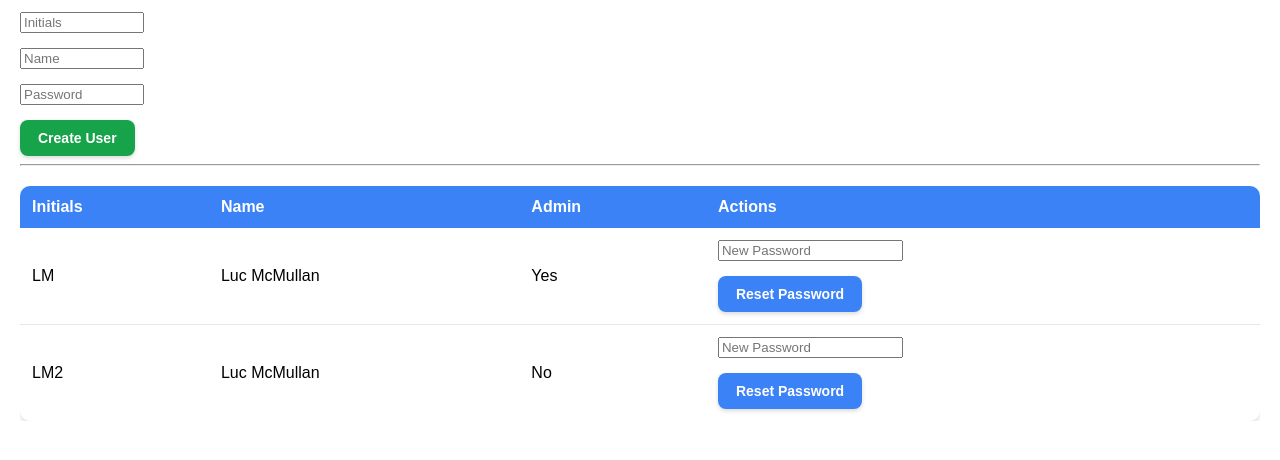
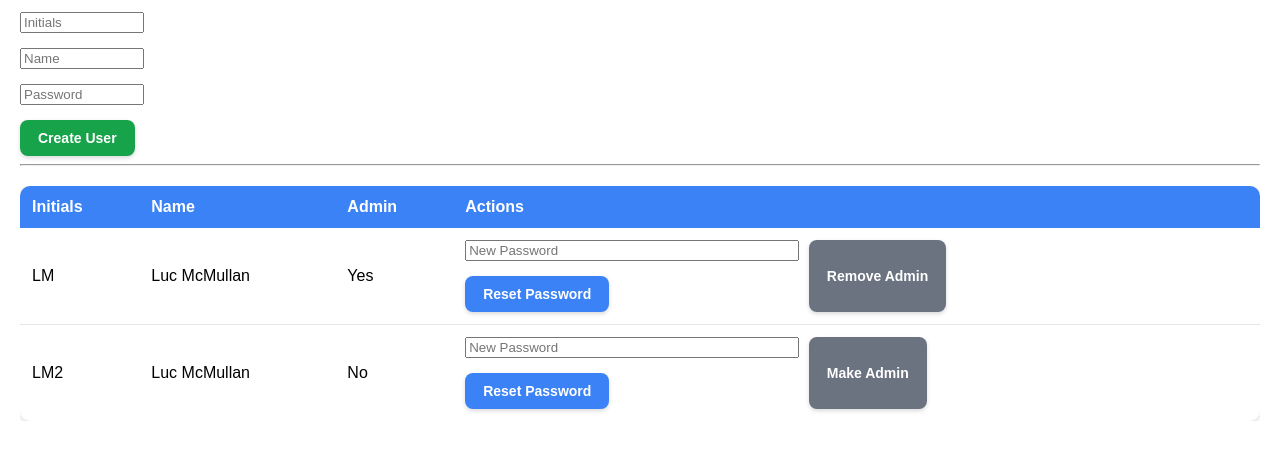
Before and after one commit to lucmcmullan/TL-Bench-Logger, a Flask app: page /admin/users in a window 1280 px wide. Shown: the part 172-632 px from the top of the page. Run offline with Flask 3, Linux system fonts and the light colour scheme; a user stored in the database is signed in.

Commit message:
User dashboard fixes
Fixed admin toggle not in user management

Changed "back to history" to btn-secondary
Changed "delete session" to btn-danger

```diff
--- a/templates/admin/users.html
+++ b/templates/admin/users.html
@@ -49,10 +49,19 @@
                             <div class="table-actions">
                                 <form action="/admin/users/reset-password/{{ user.id }}" method="POST">
                                     <input class="newPassword" type="password" name="password" placeholder="New Password">
-                                    <br>
                                     <button type="submit" class="btn-primary">Reset Password</button>
+
                                 </form>
-                                <a class="table-link" href="/admin/users/toggle-admin/{{ user.id }}">
+
+                                <button class="btn-secondary" onclick="window.location.href='/admin/users/toggle-admin/{{ user.id }}'">
+                                    {% if user.is_admin %}
+                                        Remove Admin
+                                    {% else %}
+                                        Make Admin
+                                    {% endif %}
+                                </button>
+                            </div>
+                        </td>
                     {% endfor %}
                 </tbody>
             </table>
--- a/templates/history_dashboard.html
+++ b/templates/history_dashboard.html
@@ -9,10 +9,10 @@
         <script src="{{ url_for('static', filename='js/darkmode.js') }}"></script>
         <h2>Inspection History</h2>
         <h3>Session {{ inspection_session.date }}</h3>
-        <button id="backToHistory">Back to History</button>
+        <button id="backToHistory" class="btn-secondary">Back to History</button>
 
         {% if session.get("is_admin") %}
-            <button id="deleteSessionButton">Delete Session</button>
+            <button id="deleteSessionButton" class="btn-danger">Delete Session</button>
         {% endif %}
 
         <div id="factory-floor">
```
Also changed, not shown: data/app.db.
